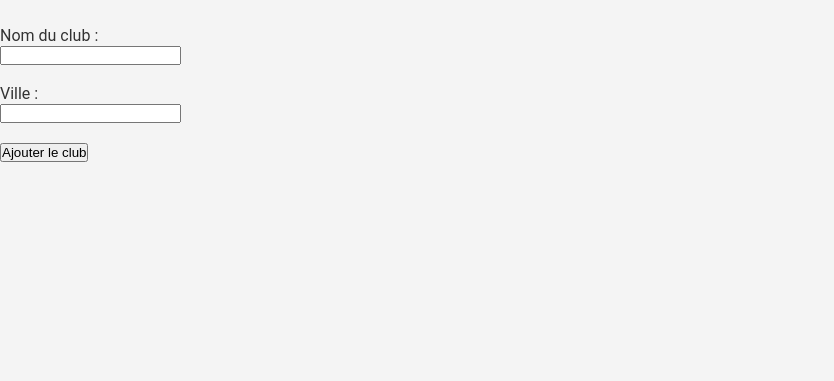
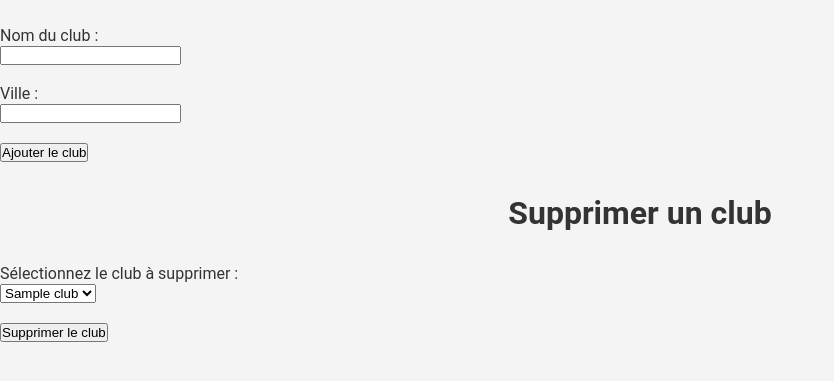
Before and after one commit to Dridox-h/bdd_projet_if3a, a PHP site: page /ajouter_club.php in a window 1280 px wide. Shown: the part 140-521 px from the top of the page, without its empty margins (0-834 px from the left). Run offline with PHP 8.4, Linux system fonts and the light colour scheme; the visitor is signed in with stand-in values (Sample User, id 1); tables that the repository leaves empty hold one stand-in row (values such as "Sample post").

Commit message:
ajout suppresion de club

```diff
--- a/ajouter_club.php
+++ b/ajouter_club.php
@@ -6,9 +6,11 @@ session_start();
 
 $id_user = $_SESSION['id_user'];
 
-// Vérifier si la requête est de type POST
+// Vérifier si la requête est de type POST pour l'ajout ou la suppression de club
 if ($_SERVER['REQUEST_METHOD'] === 'POST') {
-    // Récupérer les données soumises
+    // Vérifier si l'utilisateur souhaite ajouter un club
+    if (isset($_POST['add_club'])) {
+        // Ajout du club
         $nom_club = htmlspecialchars($_POST['nom_club'], ENT_QUOTES, 'UTF-8');
         $ville_club = htmlspecialchars($_POST['ville_club'], ENT_QUOTES, 'UTF-8');
 
@@ -44,6 +46,34 @@ if ($_SERVER['REQUEST_METHOD'] === 'POST') {
             $conn->rollBack();
             echo "Erreur lors de l'ajout du club : " . $e->getMessage();
         }
+
+    } elseif (isset($_POST['delete_club'])) { // Vérifier si l'utilisateur souhaite supprimer un club
+        $club_id_to_delete = $_POST['delete_club'];
+
+        try {
+            // Commencer une transaction
+            $conn->beginTransaction();
+
+            // Supprimer les associations de club dans la table des appartenances
+            $sql_delete_appartenance = "DELETE FROM appartenance_club WHERE id_club = ?";
+            $stmt_delete_appartenance = $conn->prepare($sql_delete_appartenance);
+            $stmt_delete_appartenance->execute([$club_id_to_delete]);
+
+            // Supprimer le club de la table des clubs
+            $sql_delete_club = "DELETE FROM club WHERE id_club = ?";
+            $stmt_delete_club = $conn->prepare($sql_delete_club);
+            $stmt_delete_club->execute([$club_id_to_delete]);
+
+            // Valider la transaction
+            $conn->commit();
+            header("Location: index.php");
+
+        } catch (PDOException $e) {
+            // En cas d'erreur, annuler la transaction
+            $conn->rollBack();
+            echo "Erreur lors de la suppression du club : " . $e->getMessage();
+        }
+    }
 }
 ?>
 
@@ -51,11 +81,11 @@ if ($_SERVER['REQUEST_METHOD'] === 'POST') {
 <html lang="fr">
 <head>
     <meta charset="UTF-8">
-    <title>Ajouter un club</title>
+    <title>Ajouter ou supprimer un club</title>
     <link href="stylesheet/styles.css" rel="stylesheet">
 </head>
 <body>
-    <div id ="MenuBarre">
+    <div id="MenuBarre">
         <a href="index.php">Page d'accueil</a>
     </div>
     <h1>Ajouter un club</h1>
@@ -66,7 +96,29 @@ if ($_SERVER['REQUEST_METHOD'] === 'POST') {
         <label for="ville_club">Ville :</label><br>
         <input type="text" id="ville_club" name="ville_club" required><br><br>
 
-        <input type="submit" value="Ajouter le club">
+        <input type="submit" name="add_club" value="Ajouter le club">
+    </form>
+
+    <h1>Supprimer un club</h1>
+    <form method="POST" action="<?php echo htmlspecialchars($_SERVER["PHP_SELF"]); ?>">
+        <label for="delete_club">Sélectionnez le club à supprimer :</label><br>
+        <select id="delete_club" name="delete_club">
+            <?php
+                $sql_clubs_utilisateur = "SELECT club.id_club, club.nom_club FROM club
+                INNER JOIN appartenance_club ON club.id_club = appartenance_club.id_club
+                WHERE appartenance_club.id_user = ?";
+                $stmt_clubs_utilisateur = $conn->prepare($sql_clubs_utilisateur);
+                $stmt_clubs_utilisateur->execute([$id_user]);
+                $clubs_utilisateur = $stmt_clubs_utilisateur->fetchAll(PDO::FETCH_ASSOC);
+
+                // Afficher les options du menu déroulant pour la sélection du club à supprimer
+                foreach ($clubs_utilisateur as $club) {
+                echo '<option value="' . $club['id_club'] . '">' . $club['nom_club'] . '</option>';
+                }
+                    ?>
+        </select><br><br>
+
+        <input type="submit" value="Supprimer le club">
     </form>
 </body>
 </html>
--- a/index.php
+++ b/index.php
@@ -114,9 +114,9 @@ if (!empty($_POST['liste_club'])) {
             <br/>
             <a href="update_password.php">Modifier le mot de passe</a>
             <br/>
-            <a href="ajout_reservation.php">Prendre une réservation</a><br/>
+            <a href="ajout_reservation.php">Prendre/annuler une réservation</a><br/>
 
-            <a href="ajouter_club.php">Ajouter un club</a>
+            <a href="ajouter_club.php">Ajouter/supprimer un club</a>
 
             <?php
     // Récupérez les courts du club de l'utilisateur pour donner la possibilité de manager les terrains et membres
```
Lines whose indentation alone changed are shown as unchanged.
